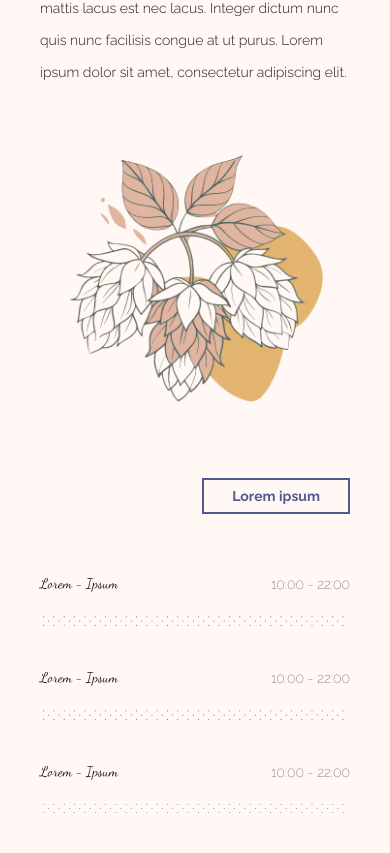
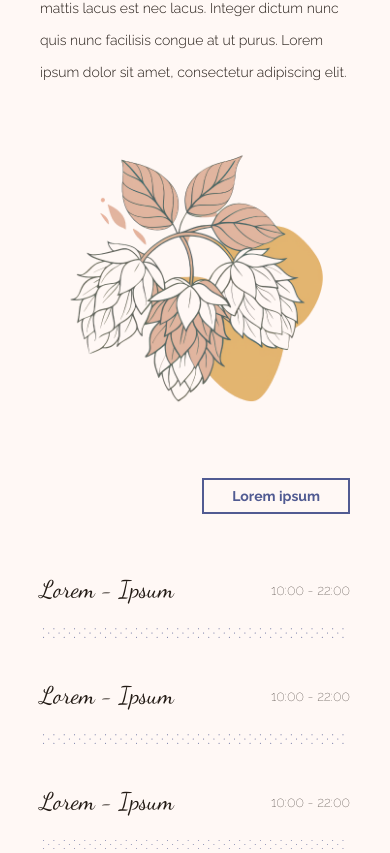
Before and after one commit to AdrianCardonaCandil/perezandbeers, a React (Vite) app in the folder frontend/: page / in a window 390 px wide. Shown: the part 5657-6510 px from the top of the page. Built offline with nearby package versions, Linux system fonts and the light colour scheme.

Commit message:
menor corrections to timetable

```diff
--- a/frontend/src/components/home/Timetable.jsx
+++ b/frontend/src/components/home/Timetable.jsx
@@ -14,7 +14,7 @@ import divider from "../../assets/divider.svg";
 
 const Timetable = ({ sectionName, timetable }) => {
     return (
-        <div className="mt-10 flex flex-col gap-15 px-10 md:px-35 2xl:w-2/3">
+        <div className="mt-10 flex flex-col gap-15 px-10 md:px-35 xl:w-2/3">
             <div className="self-end">
                 <button className="px-7.5 py-2 font-bold text-[var(--primary-light)] inset-ring-2 inset-ring-[var(--primary-light)] dark:text-[var(--primary-dark)] dark:inset-ring-[var(--primary-dark)]">
                     {sectionName}
@@ -24,7 +24,7 @@ const Timetable = ({ sectionName, timetable }) => {
                 {timetable.map((entrie) => (
                     <div className="flex flex-col gap-5 md:gap-10">
                         <div className="flex items-center justify-between">
-                            <p style={{ fontFamily: "'Dancing Script'" }}>
+                            <p className="text-2xl" style={{ fontFamily: "'Dancing Script'" }}>
                                 {entrie.days}
                             </p>
                             <p className="font-thin">{entrie.hours}</p>
```
